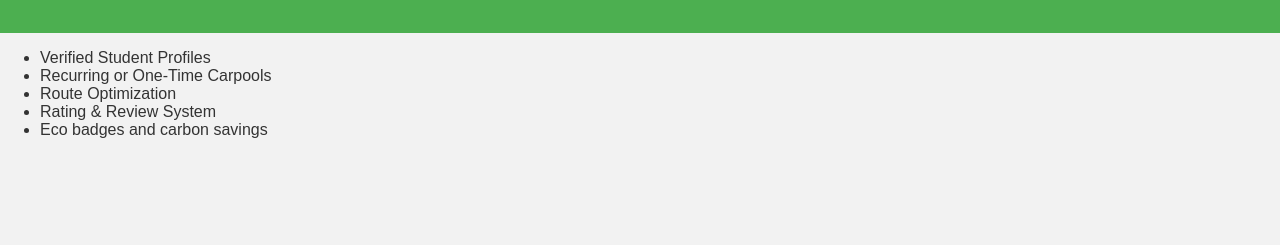
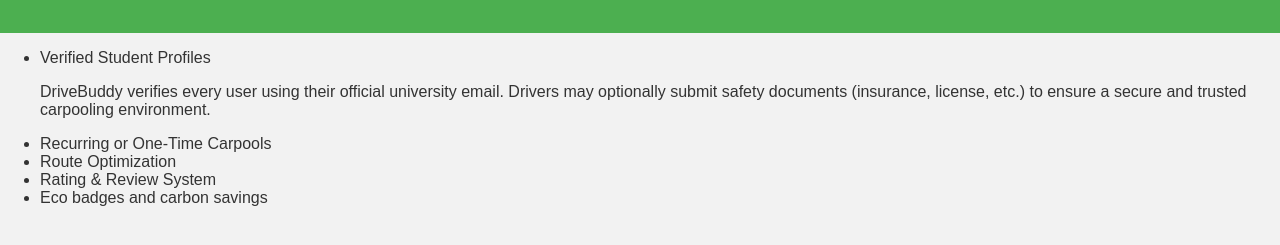
Before and after one commit to aasjos/DriveBuddy, a website: page html/features.html in a window 1280 px wide. Shown: the part 111-356 px from the top of the page. Drawn offline with Linux system fonts and the light colour scheme; files that its build step writes are made by us from their sources.

Commit message:
Enhance features.html with detailed description
Added description for verified student profiles feature.

```diff
--- a/html/features.html
+++ b/html/features.html
@@ -14,6 +14,11 @@
 <section>
     <ul class="list">
         <li>Verified Student Profiles</li>
+        <p>
+        DriveBuddy verifies every user using their official university email.
+        Drivers may optionally submit safety documents (insurance, license, etc.)
+        to ensure a secure and trusted carpooling environment.
+    </p>
         <li>Recurring or One-Time Carpools</li>
         <li>Route Optimization</li>
         <li>Rating & Review System</li>
@@ -22,4 +27,5 @@
 </section>
 
 </body>
+
 </html>
```
